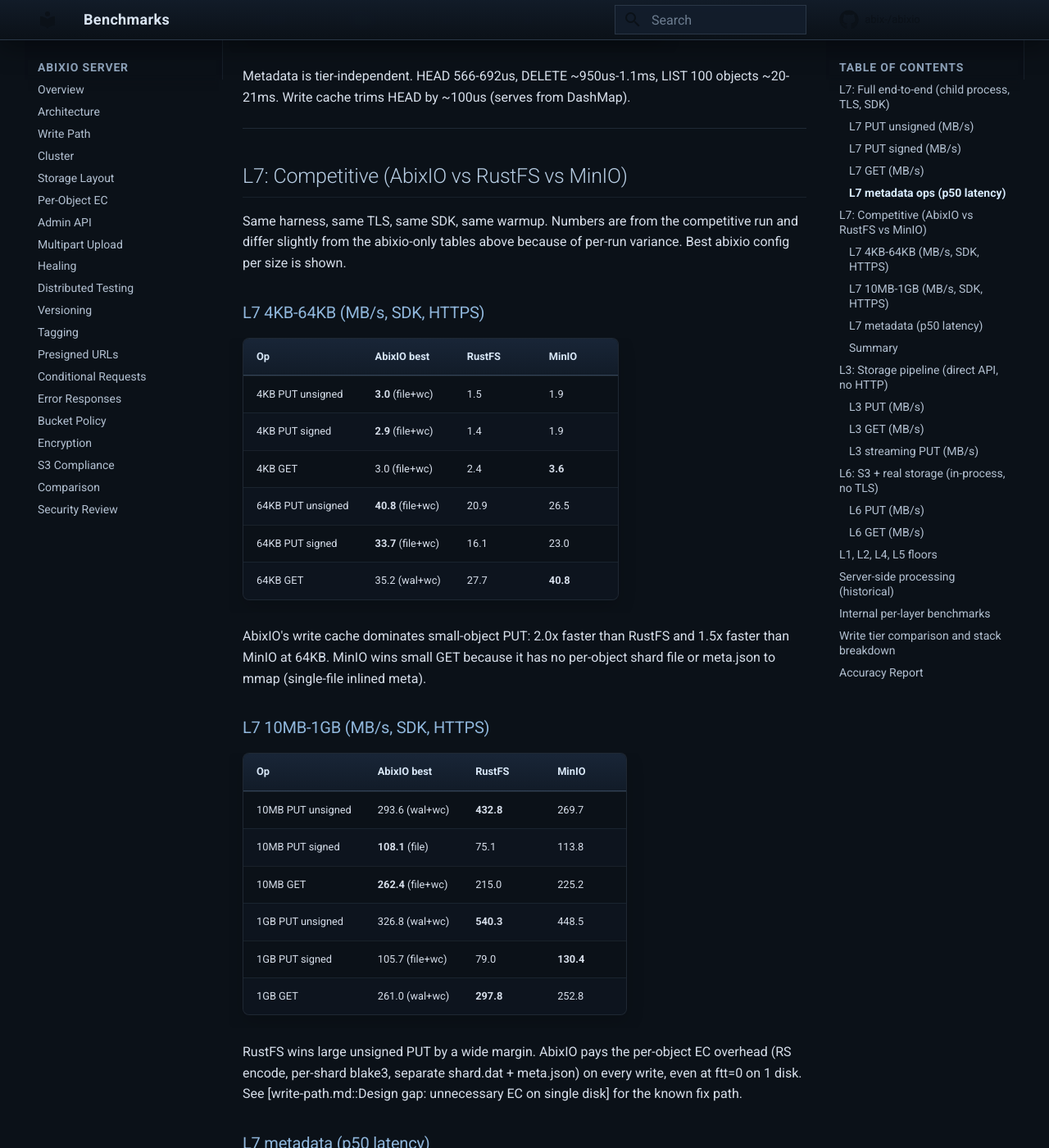
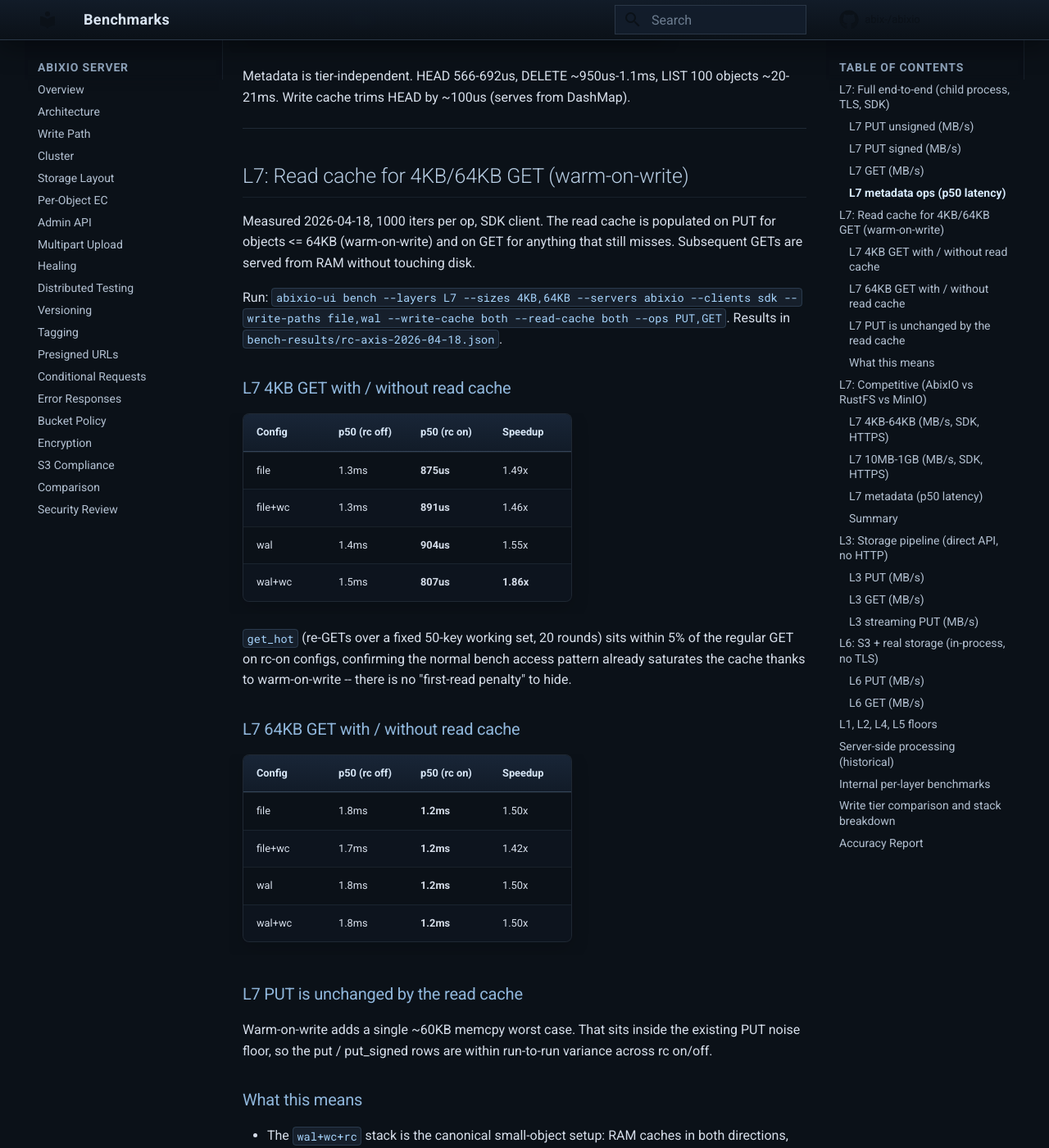
Before and after one commit to abix-/abixio, an MkDocs documentation site: the page built from docs/benchmarks.md, in a window 1280 px wide and 1400 px high, scrolled down 2240 px. Shown: the whole window at 82% size. Built offline with MkDocs 1.6.1 and Material for MkDocs 9.7.7, drawn with Linux system fonts in a browser that asks for light colours; comment, search, counter and statistics services are not loaded; some of the changed text lies outside the part shown.

Commit message:
read cache: warm on write so small-object GETs after PUT hit RAM; 4KB L7 GET p50 1.5ms -> 807us (1.86x) at wal+wc+rc. also stop copying in the cold GET populate (use Bytes::from_owner of the existing mmap view). docs updated: benchmarks.md, architecture.md, write-path.md, benchmark-requirements.md

```diff
--- a/docs/architecture.md
+++ b/docs/architecture.md
@@ -69,13 +69,18 @@
     file 878us. No fsync. Page cache serves both read and write
     paths. See [write-wal.md](write-wal.md).
 
-14. **Three-tier storage architecture.** WAL handles fast writes (append
-    to mmap, ack, materialize in background). The read cache handles
-    fast reads for hot small objects (LRU eviction, bounded RAM,
-    invalidated on PUT/DELETE/versioning ops). The file tier is the
-    permanent storage (shard.dat +
-    meta.json, inspectable, no GC). Each tier is independent: WAL owns
-    writes, read cache will own reads, file tier owns durability.
+14. **Three-tier storage architecture.** WAL handles fast writes
+    (append to mmap, ack, materialize in background). The read cache
+    handles fast reads for hot small objects (LRU eviction, bounded
+    RAM, invalidated on PUT/DELETE/versioning ops). The file tier is
+    the permanent storage (shard.dat + meta.json, inspectable, no
+    GC). Each tier is independent: WAL owns writes, read cache owns
+    small-object reads, file tier owns durability.
+
+    **Warm-on-write.** For PUTs <= 64KB, the read cache is populated
+    as part of the write path so the next GET is a RAM hit. The
+    measured 4KB wal+wc+rc L7 GET p50 is 807us, down from 1.5ms
+    without the read cache (1.86x, see [benchmarks.md](benchmarks.md)).
 
 ## Data flow
 
--- a/docs/benchmark-requirements.md
+++ b/docs/benchmark-requirements.md
@@ -97,6 +97,7 @@
 | `--layers` | `L1,L2,L3,L4,L5,L6,L7` | all |
 | `--write-paths` | `file,wal` | all |
 | `--write-cache` | `on,off,both` | both |
+| `--read-cache` | `on,off,both` | both |
 | `--servers` | `abixio,rustfs,minio` | all |
 | `--clients` | `sdk,aws-cli,rclone` | all |
 | `--ops` | `PUT,GET,HEAD,LIST,DELETE` | all |
@@ -214,23 +215,47 @@
 | off | no RAM cache, writes go directly to the tier | `--write-cache 0` |
 | on | RAM DashMap, immediate ack, async flush to disk | `--write-cache 256` (default) |
 
+### Read cache
+
+| State | What it is | CLI flag |
+|---|---|---|
+| off | no read cache, every GET hits disk (or WAL mmap) | `--read-cache 0` |
+| on | LRU post-decode cache, populated on PUT <= 64KB (warm-on-write) AND on GET. Objects > 64KB bypass. | `--read-cache 256` (default) |
+
 ### Test matrix
 
-Every tier tested with write cache off AND write cache on:
+Every tier tested with write cache off / on AND read cache off / on:
 
 | Config | CLI flags |
 |---|---|
-| file | `--write-tier file --write-cache 0` |
-| file+wc | `--write-tier file` |
-| wal | `--write-tier wal --write-cache 0` |
-| wal+wc | `--write-tier wal` |
+| file | `--write-tier file --write-cache 0 --read-cache 0` |
+| file+wc | `--write-tier file --read-cache 0` |
+| file+rc | `--write-tier file --write-cache 0` |
+| file+wc+rc | `--write-tier file` |
+| wal | `--write-tier wal --write-cache 0 --read-cache 0` |
+| wal+wc | `--write-tier wal --read-cache 0` |
+| wal+rc | `--write-tier wal --write-cache 0` |
+| wal+wc+rc | `--write-tier wal` |
 
-This produces 4 AbixIO configurations. The raw tier rows (without
-write cache) show true disk-tier performance. The +wc rows show the
-write cache benefit on top of each tier.
+This produces 8 AbixIO configurations. The raw tier rows show true
+disk-tier performance. `+wc` shows the write cache benefit. `+rc`
+shows the read cache benefit (both cold populate on first GET and
+warm-on-write on PUT).
 
-All operations (PUT, GET, HEAD, LIST, DELETE) tested per configuration.
-All sizes tested per configuration.
+All operations (PUT, GET, HEAD, LIST, DELETE, plus `get_hot` for
+small objects) tested per configuration. All sizes tested per
+configuration.
+
+### get_hot
+
+For sizes <= 64KB (the read cache ceiling), L7 also runs a
+`get_hot` op: after the regular GET loop finishes, the harness
+re-reads a fixed 50-key working set 20 times (1000 iters total).
+This pins the working set inside the LRU so every iteration after
+the first-per-key is a guaranteed cache hit. In practice the
+regular GET loop is already fully cached once warm-on-write kicks
+in; `get_hot` just provides a clean label and a sanity check that
+the hot path has no hidden first-read penalty.
 
 ## Requirement 4: Competitive comparison
 
--- a/docs/benchmarks.md
+++ b/docs/benchmarks.md
@@ -80,6 +80,60 @@
 Metadata is tier-independent. HEAD 566-692us, DELETE ~950us-1.1ms,
 LIST 100 objects ~20-21ms. Write cache trims HEAD by ~100us (serves
 from DashMap).
+
+---
+
+## L7: Read cache for 4KB/64KB GET (warm-on-write)
+
+Measured 2026-04-18, 1000 iters per op, SDK client. The read cache
+is populated on PUT for objects <= 64KB (warm-on-write) and on GET
+for anything that still misses. Subsequent GETs are served from RAM
+without touching disk.
+
+Run: `abixio-ui bench --layers L7 --sizes 4KB,64KB --servers abixio
+--clients sdk --write-paths file,wal --write-cache both
+--read-cache both --ops PUT,GET`. Results in
+`bench-results/rc-axis-2026-04-18.json`.
+
+### L7 4KB GET with / without read cache
+
+| Config | p50 (rc off) | p50 (rc on) | Speedup |
+|---|---|---|---|
+| file | 1.3ms | **875us** | 1.49x |
+| file+wc | 1.3ms | **891us** | 1.46x |
+| wal | 1.4ms | **904us** | 1.55x |
+| wal+wc | 1.5ms | **807us** | **1.86x** |
+
+`get_hot` (re-GETs over a fixed 50-key working set, 20 rounds) sits
+within 5% of the regular GET on rc-on configs, confirming the
+normal bench access pattern already saturates the cache thanks to
+warm-on-write -- there is no "first-read penalty" to hide.
+
+### L7 64KB GET with / without read cache
+
+| Config | p50 (rc off) | p50 (rc on) | Speedup |
+|---|---|---|---|
+| file | 1.8ms | **1.2ms** | 1.50x |
+| file+wc | 1.7ms | **1.2ms** | 1.42x |
+| wal | 1.8ms | **1.2ms** | 1.50x |
+| wal+wc | 1.8ms | **1.2ms** | 1.50x |
+
+### L7 PUT is unchanged by the read cache
+
+Warm-on-write adds a single ~60KB memcpy worst case. That sits
+inside the existing PUT noise floor, so the put / put_signed rows
+are within run-to-run variance across rc on/off.
+
+### What this means
+
+- The `wal+wc+rc` stack is the canonical small-object setup: RAM
+  caches in both directions, WAL for durable-ack fast writes, file
+  tier behind it as the permanent home.
+- A GET of a just-written <= 64KB object is a RAM path with a
+  single SDK round-trip. p50 ~800us at 4KB is almost entirely TLS
+  + SigV4 + hyper -- the storage itself contributes microseconds.
+- Above 64KB, the read cache does not apply (ceiling). GET goes
+  straight to mmap from file tier; see the standard L7 GET table.
 
 ---
 
```
Also changed, not shown: docs/write-path.md (+4 -1 lines), 1 other file.
